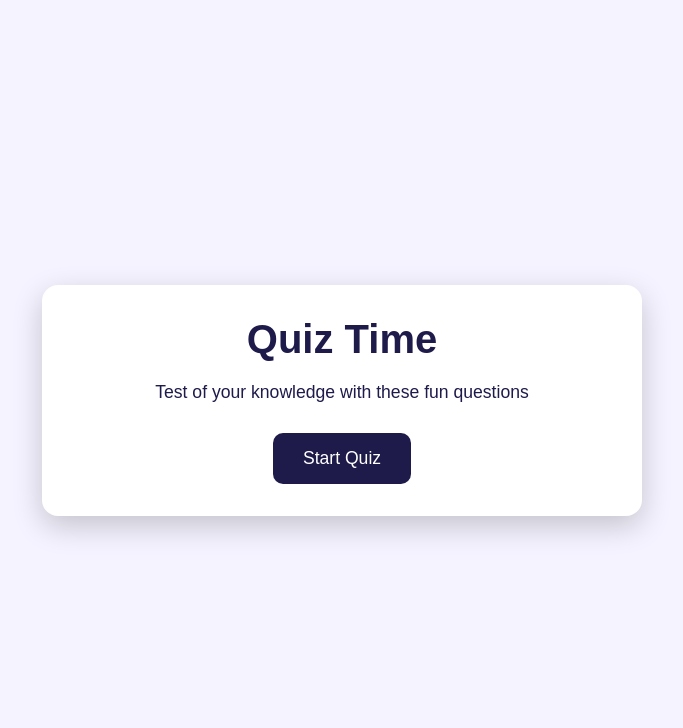
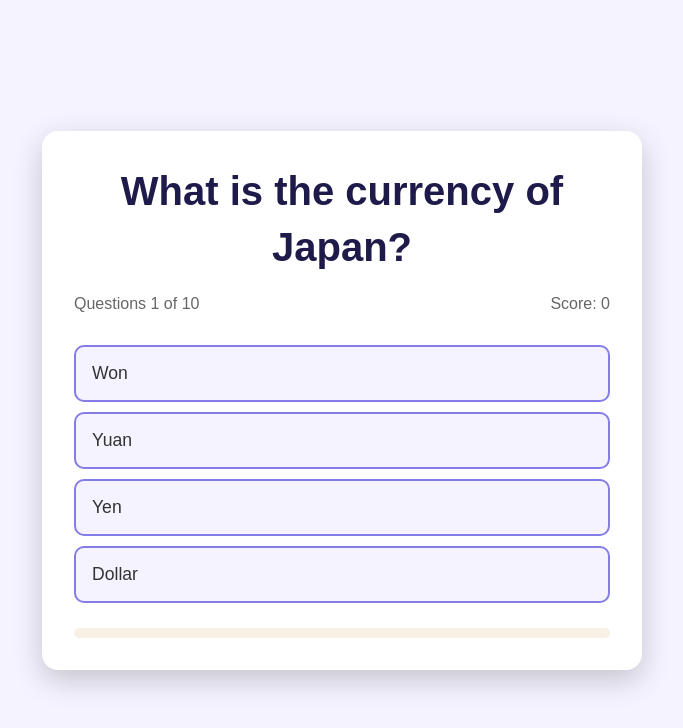
Before and after one commit to areebacodes-maker/Quiz-Game, a plain HTML site: page index.html in a window 1280 px wide. Both pictures are taken after a click on the button "Start Quiz". Shown: the whole page, without its empty margins (298-981 px from the left). Drawn offline with Linux system fonts and the light colour scheme.

Commit message:
completed project

```diff
--- a/index.html
+++ b/index.html
@@ -18,7 +18,7 @@
             <div class="quiz-header">
                 <h2 id="question-text">Questions goes here</h2>
                 <div class="quiz-info">
-                    <p>Questions <span id="current-question">1</span> of <span>5</span></p>
+                    <p>Questions <span id="current-question">1</span> of <span id="total-questions">5</span></p>
                     <p>Score: <span id="score">0</span></p>
                 </div>
             </div>
--- a/script.js
+++ b/script.js
@@ -0,0 +1,223 @@
+// DOM Elements
+const startScreen = document.getElementById("start-screen");
+const quizScreen = document.getElementById("quiz-screen");
+const resultScreen = document.getElementById("result-screen");
+const startButton = document.getElementById("start-btn");
+const questionText = document.getElementById("question-text");
+const answersContainer = document.getElementById("answers-container");
+const currentQuestionSpan = document.getElementById("current-question");
+const totalQuestionsSpan = document.getElementById("total-questions");
+const scoreSpan = document.getElementById("score");
+const finalScoreSpan = document.getElementById("final-score");
+const maxScoreSpan = document.getElementById("max-score");
+const resultMessage = document.getElementById("result-message");
+const restartButton = document.getElementById("restart-btn");
+const progressBar = document.getElementById("progress");
+
+const quizQuestions = [
+  {
+    question: "What is the currency of Japan?",
+    answers: [
+      { text: "Won", correct: false },
+      { text: "Yuan", correct: false },
+      { text: "Yen", correct: true },
+      { text: "Dollar", correct: false },
+    ],
+  },
+  {
+    question: "Which planet is known as the Red Planet?",
+    answers: [
+      { text: "Venus", correct: false },
+      { text: "Mars", correct: true },
+      { text: "Jupiter", correct: false },
+      { text: "Saturn", correct: false },
+    ],
+  },
+  {
+    question: "What is the largest ocean on Earth?",
+    answers: [
+      { text: "Atlantic Ocean", correct: false },
+      { text: "Indian Ocean", correct: false },
+      { text: "Arctic Ocean", correct: false },
+      { text: "Pacific Ocean", correct: true },
+    ],
+  },
+  {
+    question: "Which of these is NOT a programming language?",
+    answers: [
+      { text: "Java", correct: false },
+      { text: "Python", correct: false },
+      { text: "Banana", correct: true },
+      { text: "JavaScript", correct: false },
+    ],
+  },
+  {
+    question: "What is the chemical symbol for gold?",
+    answers: [
+      { text: "Go", correct: false },
+      { text: "Gd", correct: false },
+      { text: "Au", correct: true },
+      { text: "Ag", correct: false },
+    ],
+  },
+  {
+    question: "Which is the fastest land animal?",
+     answers: [
+      { text: "Lion", correct: false },
+      { text: "Cheetah", correct: true },
+      { text: "Horse", correct: false },
+      { text: "Tiger", correct: false },
+    ],
+  },
+  {
+    question: "Who wrote the famous play 'Romeo and Juliet'?",
+     answers: [
+      { text: "Charles Dickens", correct: false },
+      { text: "Mark Twain", correct: false },
+      { text: "George Orwell", correct: false },
+      { text: "William Shakespeare", correct: true },
+    ],
+  },
+  {
+    question: "What is the largest mammal in the world?",
+     answers: [
+      { text: "Elephant", correct: false },
+      { text: "Girrafe", correct: false },
+      { text: "Hippopotamus", correct: false },
+      { text: "Blue Whale", correct: true },
+    ],
+  },
+   {
+    question: "Which is the smallest continent?",
+     answers: [
+      { text: "South America", correct: false },
+      { text: "Europe", correct: false },
+      { text: "Australia", correct: true },
+      { text: "Antarctica", correct: false },
+    ],
+  },
+   {
+    question: "Which organ pumps blood throughout the human body?",
+     answers: [
+      { text: "Brain", correct: false },
+      { text: "Liver", correct: false },
+      { text: "Heart", correct: true },
+      { text: "Lungs", correct: false },
+    ],
+  }
+];
+
+// QUIZ STATE VARS
+let currentQuestionIndex = 0;
+let score = 0;
+let answersDisabled = false;
+
+totalQuestionsSpan.textContent = quizQuestions.length;
+maxScoreSpan.textContent = quizQuestions.length;
+
+// event listeners
+startButton.addEventListener("click", startQuiz);
+restartButton.addEventListener("click", restartQuiz);
+
+function startQuiz() {
+  // reset vars
+  currentQuestionIndex = 0;
+  score = 0;
+  scoreSpan.textContent = 0;
+
+  startScreen.classList.remove("active");
+  quizScreen.classList.add("active");
+
+  showQuestion();
+}
+
+function showQuestion() {
+  // reset state
+  answersDisabled = false;
+
+  const currentQuestion = quizQuestions[currentQuestionIndex];
+
+  currentQuestionSpan.textContent = currentQuestionIndex + 1;
+
+  const progressPercent = (currentQuestionIndex / quizQuestions.length) * 100;
+  progressBar.style.width = progressPercent + "%";
+
+  questionText.textContent = currentQuestion.question;
+
+  answersContainer.innerHTML = "";
+
+  currentQuestion.answers.forEach((answer) => {
+    const button = document.createElement("button");
+    button.textContent = answer.text;
+    button.classList.add("answer-btn");
+
+
+    button.dataset.correct = answer.correct;
+
+    button.addEventListener("click", selectAnswer);
+
+    answersContainer.appendChild(button);
+  });
+}
+
+function selectAnswer(event) {
+  // optimization check
+  if (answersDisabled) return;
+
+  answersDisabled = true;
+
+  const selectedButton = event.target;
+  const isCorrect = selectedButton.dataset.correct === "true";
+
+
+  Array.from(answersContainer.children).forEach((button) => {
+    if (button.dataset.correct === "true") {
+      button.classList.add("correct");
+    } else if (button === selectedButton) {
+      button.classList.add("incorrect");
+    }
+  });
+
+  if (isCorrect) {
+    score++;
+    scoreSpan.textContent = score;
+  }
+
+  setTimeout(() => {
+    currentQuestionIndex++;
+
+    // check if there are more questions or if the quiz is over
+    if (currentQuestionIndex < quizQuestions.length) {
+      showQuestion();
+    } else {
+      showResults();
+    }
+  }, 1000);
+}
+
+function showResults() {
+  quizScreen.classList.remove("active");
+  resultScreen.classList.add("active");
+
+  finalScoreSpan.textContent = score;
+
+  const percentage = (score / quizQuestions.length) * 100;
+
+  if (percentage === 100) {
+    resultMessage.textContent = "Perfect! You're a genius!";
+  } else if (percentage >= 80) {
+    resultMessage.textContent = "Great job! You know your stuff!";
+  } else if (percentage >= 60) {
+    resultMessage.textContent = "Good effort! Keep learning!";
+  } else if (percentage >= 40) {
+    resultMessage.textContent = "Not bad! Try again to improve!";
+  } else {
+    resultMessage.textContent = "Keep studying! You'll get better!";
+  }
+}
+
+function restartQuiz() {
+  resultScreen.classList.remove("active");
+
+  startQuiz();
+}
--- a/style.css
+++ b/style.css
@@ -31,9 +31,12 @@
 .screen.active{
   display: block;
 }
+.screen.active h1{
+    color: #1E1B4B;
+}
 
 /* START-SCREEN */
-#start-screen h1{
+#quiz-screen h2{
    color: #1E1B4B;
    margin-bottom: 20px;
    font-size: 2.5rem;
```
